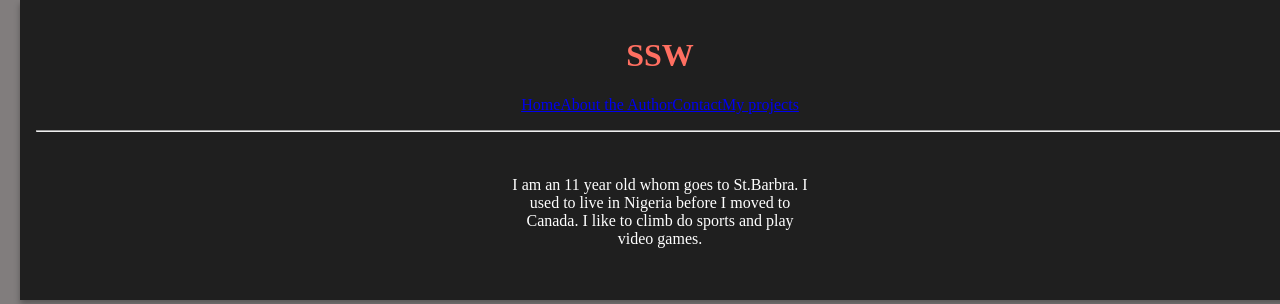
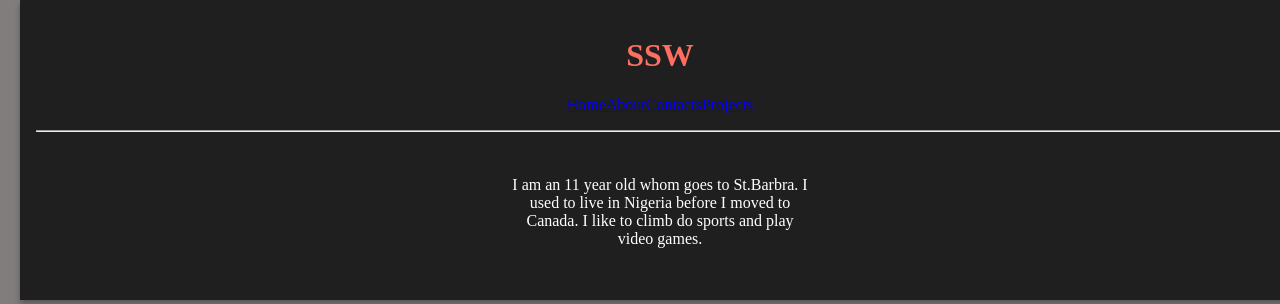
Before and after one commit to Shire3/SSW, a Flask app: page /about in a window 1280 px wide. Shown: the top 304 px of the page. Run offline with Flask 3, Linux system fonts and the light colour scheme.

Commit message:
Update base.html

```diff
--- a/templates/base.html
+++ b/templates/base.html
@@ -11,12 +11,12 @@
     <div class="container">
         <header class = "header"> <header>
             <h1>SSW</h1>
-            <nav>
+            <nav class="nav">
                 <ul>
                     <il><a href="{{url_for('home')}}">Home</a></il>
-                    <il><a href="{{url_for('about')}}">About the Author </a></il>
-                    <il><a href="{{url_for('contact')}}">Contact </a></il>
-                    <il><a href="{{url_for('project')}}">My projects </a></il>
+                    <il><a href="{{url_for('about')}}">About </a></il>
+                    <il><a href="{{url_for('contact')}}">Contacts </a></il>
+                    <il><a href="{{url_for('project')}}">Projects </a></il>
 
                 </ul>
             </nav>
```
